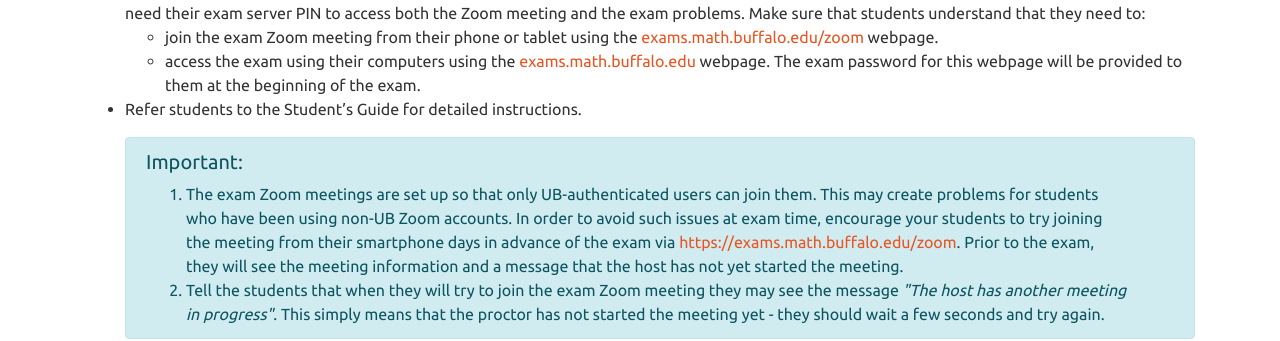
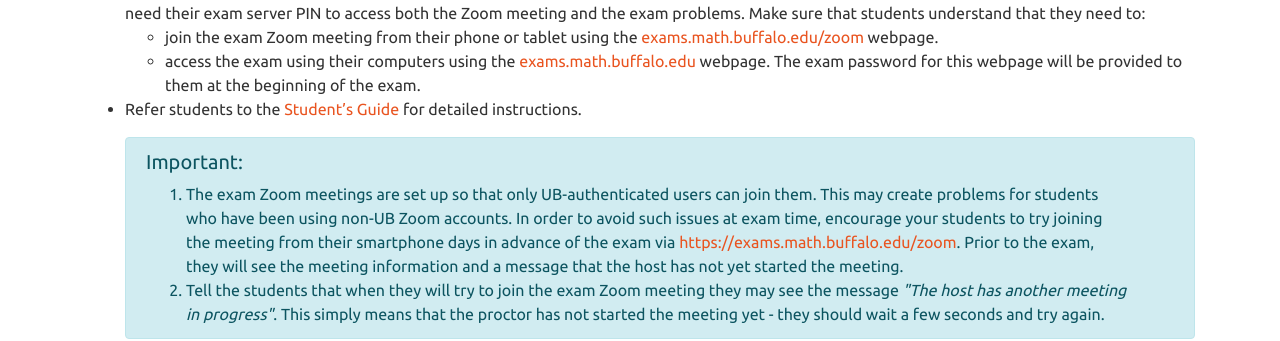
Before and after one commit to ub-math/exam_guides, a Jekyll site: the page built from docs/instructor.md, in a window 1280 px wide and 900 px high, scrolled down 2676 px. Shown: the part 160-501 px from the top of the window. Built offline with Jekyll 4.4.1, drawn with Linux system fonts in a browser that asks for light colours; part of the change alters nothing that is shown.

```diff
--- a/docs/instructor.md
+++ b/docs/instructor.md
@@ -140,7 +140,7 @@ grading are much more limited and less user friendly than what is available with
   -  join the exam Zoom meeting from their phone or tablet using the [exams.math.buffalo.edu/zoom](https://exams.math.buffalo.edu/zoom) webpage.
   - access the exam using their computers using the [exams.math.buffalo.edu](https://exams.math.buffalo.edu) webpage. The exam password for this
     webpage will be provided to them at the beginning of the exam.
-* Refer students to the Student’s Guide for detailed instructions.
+* Refer students to the [Student’s Guide](index.md) for detailed instructions.
 
     <div class="alert alert-dismissible alert-info">
     <h5>Important:</h5>
```
